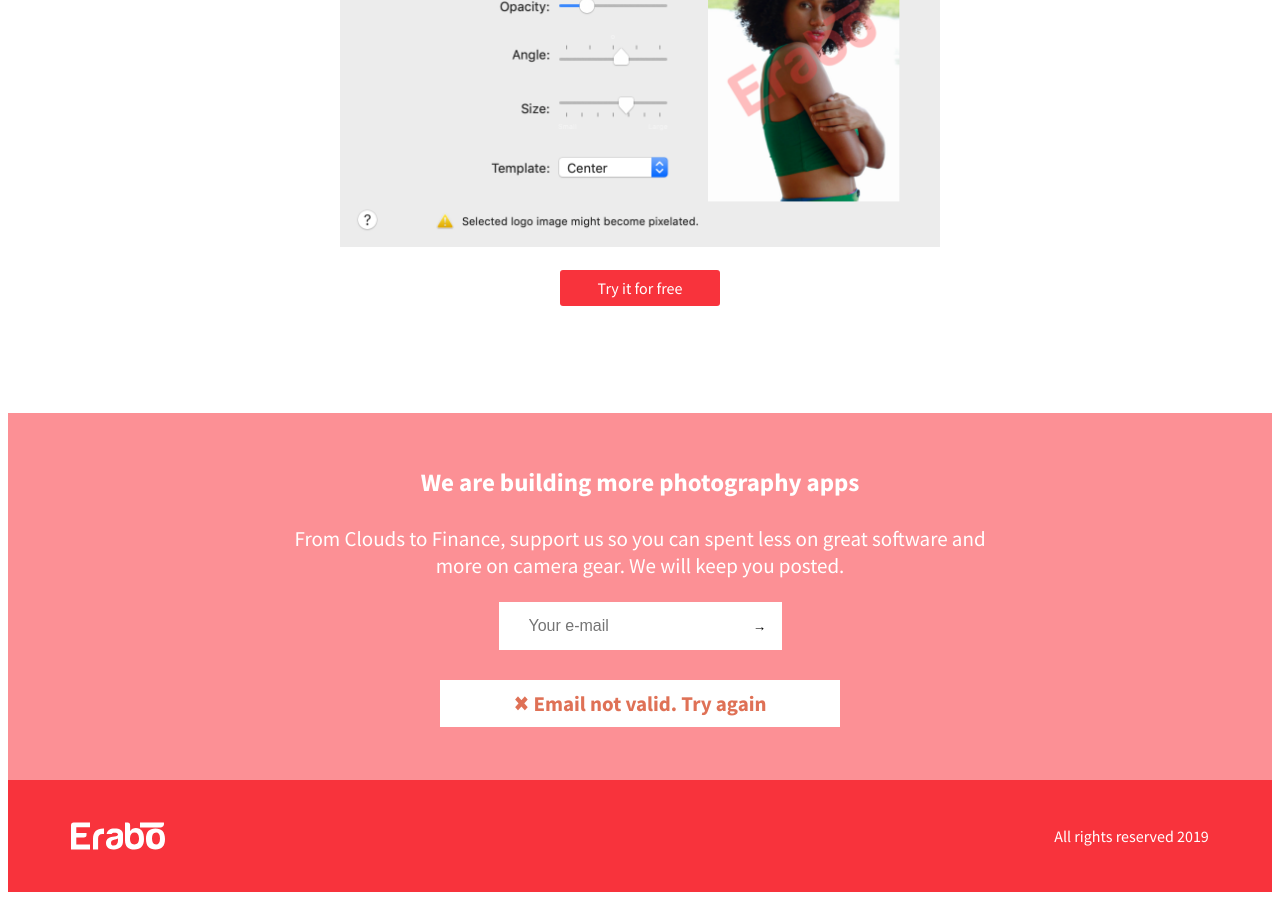
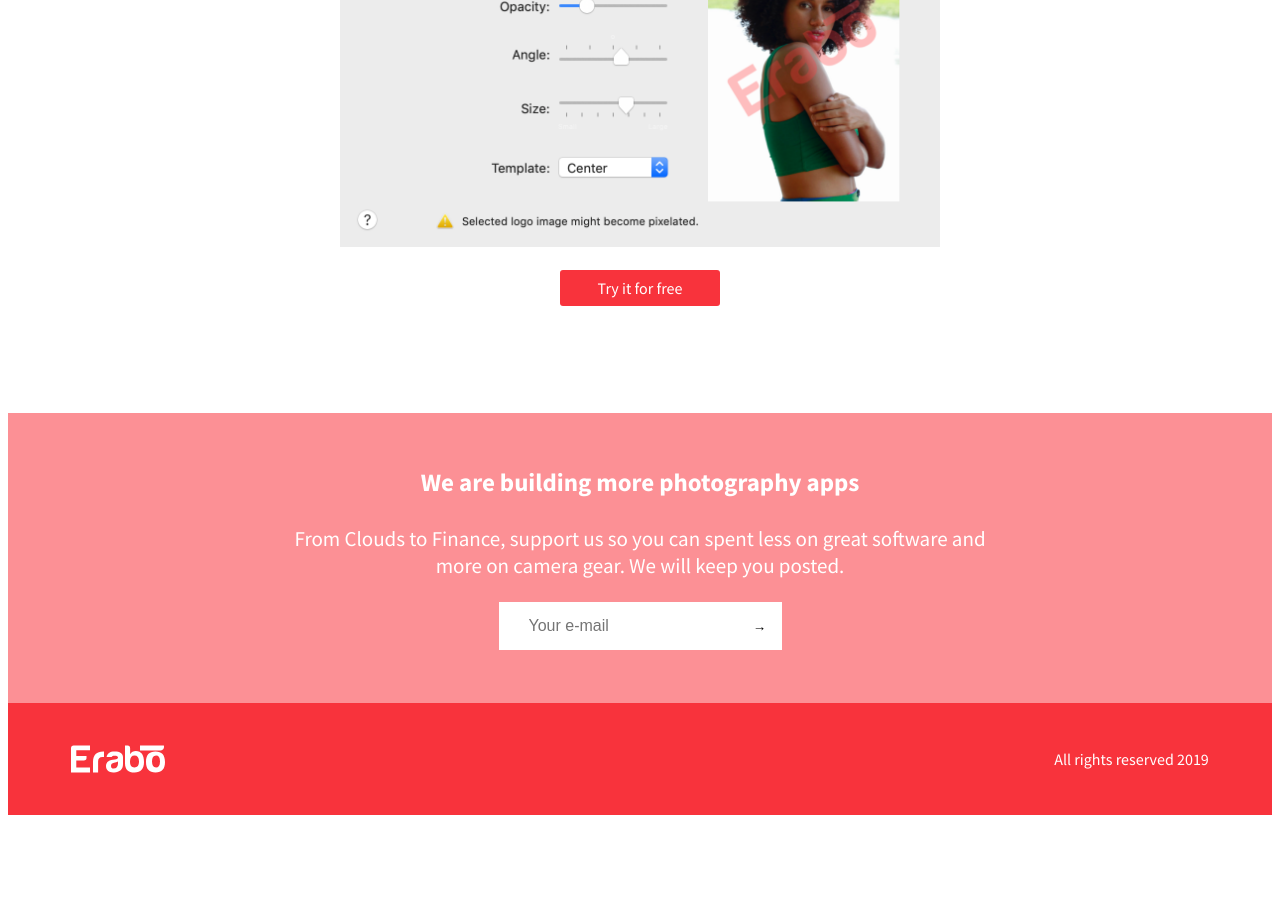
Before and after one commit to eraboapp/eraboapp.github.io, a Jekyll site: the page built from index.html, in a window 1280 px wide and 900 px high, scrolled down 1401 px. Built offline with Jekyll 4.4.1, drawn with Linux system fonts in a browser that asks for light colours; after the commit the page ends 2224 px from its top, so only the background shows below that.

Commit message:
Fix CSS Mobile

```diff
--- a/index.html
+++ b/index.html
@@ -37,7 +37,7 @@
   <a href="#" class="btn --inverted">Learn More</a>
 </section> -->
 
-<section class="banner --error">
+<section class="banner">
   <h5>We are building more photography apps</h5>
   <p>From Clouds to Finance, support us so you can spent less on great software and more on camera gear. We will keep you posted.</p>
   <form  id="erabo-cloud-form" action="#">
```
